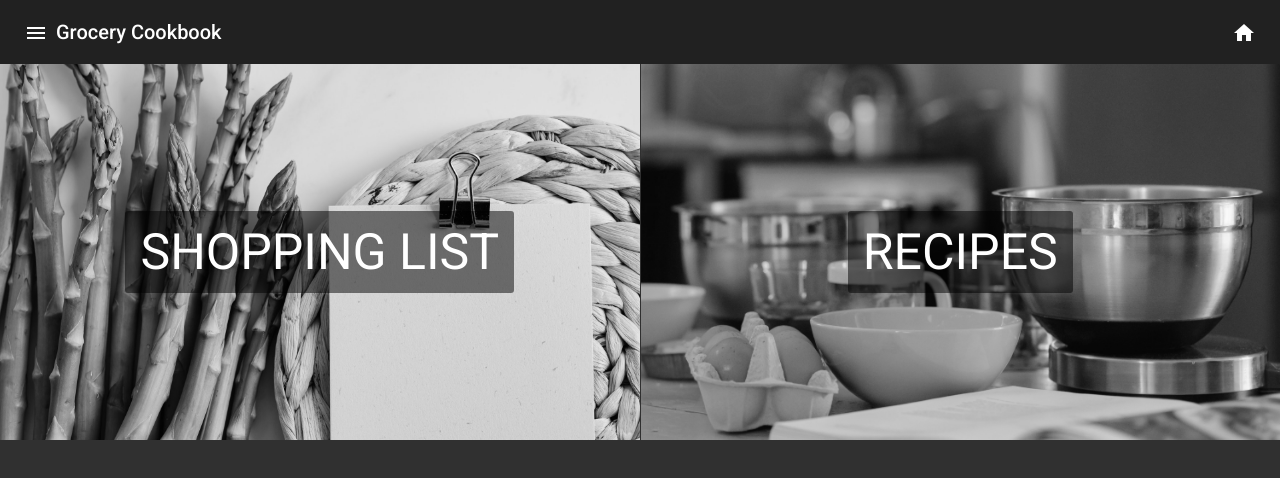
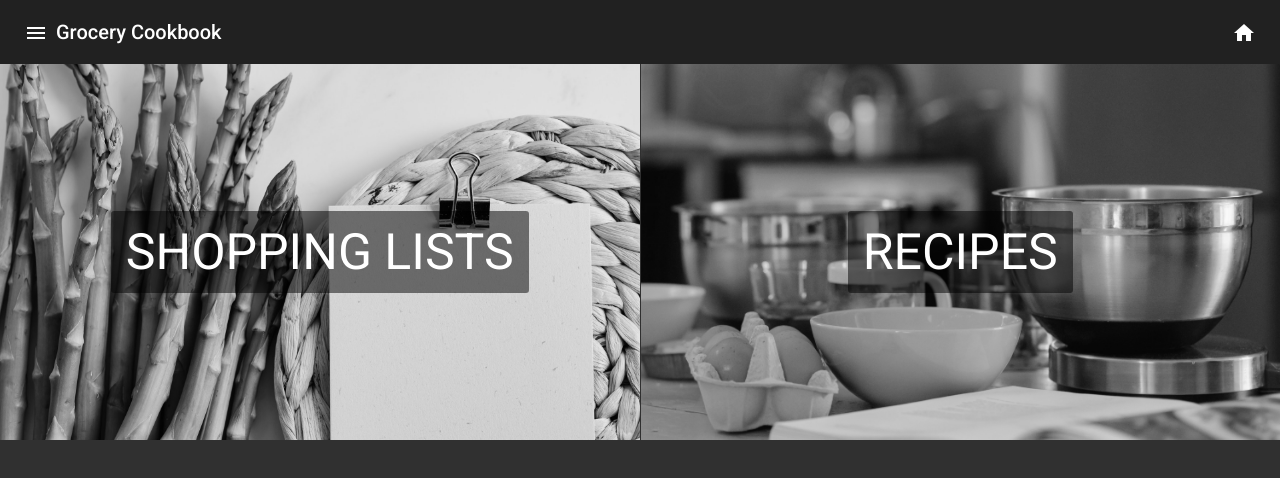
Before and after one commit to doey77/grocery-cookbook-node, an Angular app in the folder ui/: page / in a window 1280 px wide. Shown: the top 478 px of the page. Built offline with nearby package versions, Linux system fonts and the light colour scheme.

Commit message:
use links file

```diff
--- a/ui/src/app/components/homepage/homepage.component.html
+++ b/ui/src/app/components/homepage/homepage.component.html
@@ -7,7 +7,7 @@
     <mat-grid-tile
         *ngFor="let tile of tiles"
         [routerLink]="tile.routerLink"
-        [style.background-image]="'url(' + tile.imgLink + ')'"
+        [style.background-image]="'url(' + tile.homepageImgLink + ')'"
         class="grid-tile"
     >
         <div class="grid-tile-text">
--- a/ui/src/app/components/homepage/homepage.component.ts
+++ b/ui/src/app/components/homepage/homepage.component.ts
@@ -1,4 +1,5 @@
 import { Component } from '@angular/core';
+import { ILink, links } from 'src/app/links';
 
 @Component({
   selector: 'app-homepage',
@@ -7,20 +8,15 @@
 })
 export class HomepageComponent {
 
-  public tiles: HomepageGridTile[] = [
-    {
-      displayText: 'Shopping List',
-      routerLink: '/shoppinglist',
-      imgLink: '/assets/shopping-list.jpg'
-    },
-    {
-      displayText: 'Recipes',
-      routerLink: '/recipes',
-      imgLink: '/assets/recipes.jpg'
-    },
-  ]
+  public tiles: ILink[] = [];
 
   public gridCols = 2;
+
+  constructor() {
+    links.forEach(link => {
+      if (link.homepageImgLink) this.tiles.push(link);
+    });
+  }
 
   onResize(event: any) {
     this.setGridCols(event.target);
@@ -35,9 +31,3 @@
   }
 
 }
-
-interface HomepageGridTile {
-  displayText: string,
-  imgLink: string,
-  routerLink: string,
-}
```
